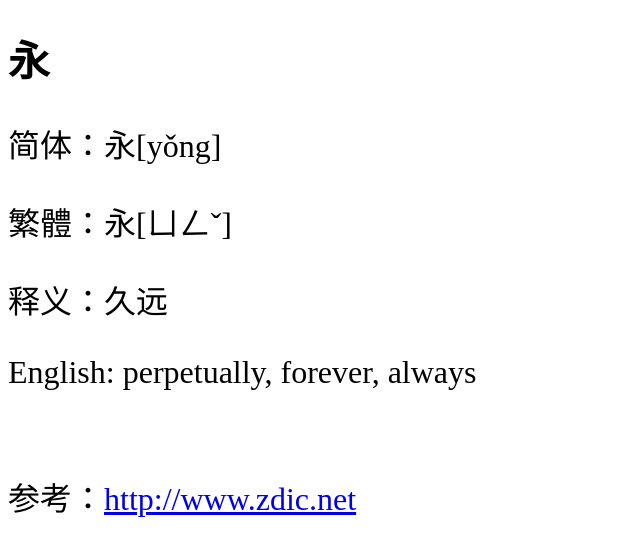
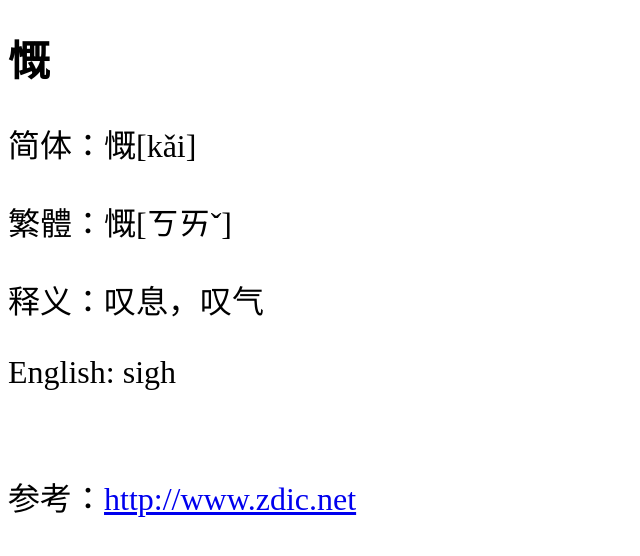
Before and after one commit to shengzhe/livecalligraphy, a Jekyll site: the page built from _posts/2012-08-31-LanTing-192.html, in a window 1280 px wide. Shown: the top 556 px of the page, without its empty margins (0-640 px from the left). Built offline with Jekyll 4.4.1, drawn with Linux system fonts in a browser that asks for light colours; Markdown is read by kramdown in place of the engine named in the settings.

Commit message:
Update 2012-08-31-LanTing-192.html

```diff
--- a/_posts/2012-08-31-LanTing-192.html
+++ b/_posts/2012-08-31-LanTing-192.html
@@ -1,11 +1,11 @@
 ---
 layout: default
-title: 兰亭集序第1个字 (1st character of Lan Ting)
+title: 兰亭集序第192个字 (192nd character of Lan Ting)
 ---
-<h1>永</h1>
-<p>简体：永[yǒng]</p>
-<p>繁體：永[ㄩㄥˇ]</p>
-<p>释义：久远</p>
-<p>English: perpetually, forever, always</p>
+<h1>慨</h1>
+<p>简体：慨[kǎi]</p>
+<p>繁體：慨[ㄎㄞˇ]</p>
+<p>释义：叹息，叹气</p>
+<p>English: sigh</p>
 <br/>
-<p>参考：<a href="http://www.zdic.net/zd/zi/ZdicE6ZdicB0ZdicB8.htm">http://www.zdic.net</a></p>
+<p>参考：<a href="http://www.zdic.net/z/19/js/6168.htm">http://www.zdic.net</a></p>
```
